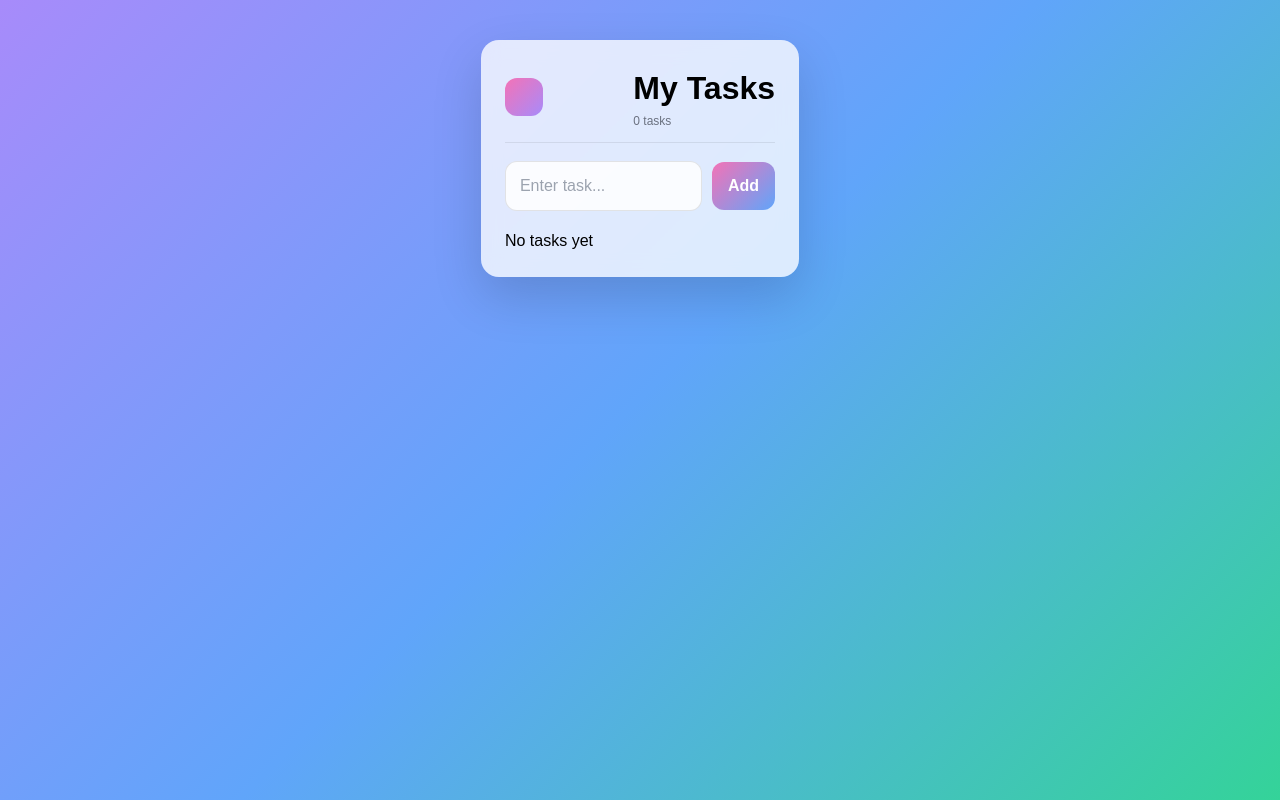
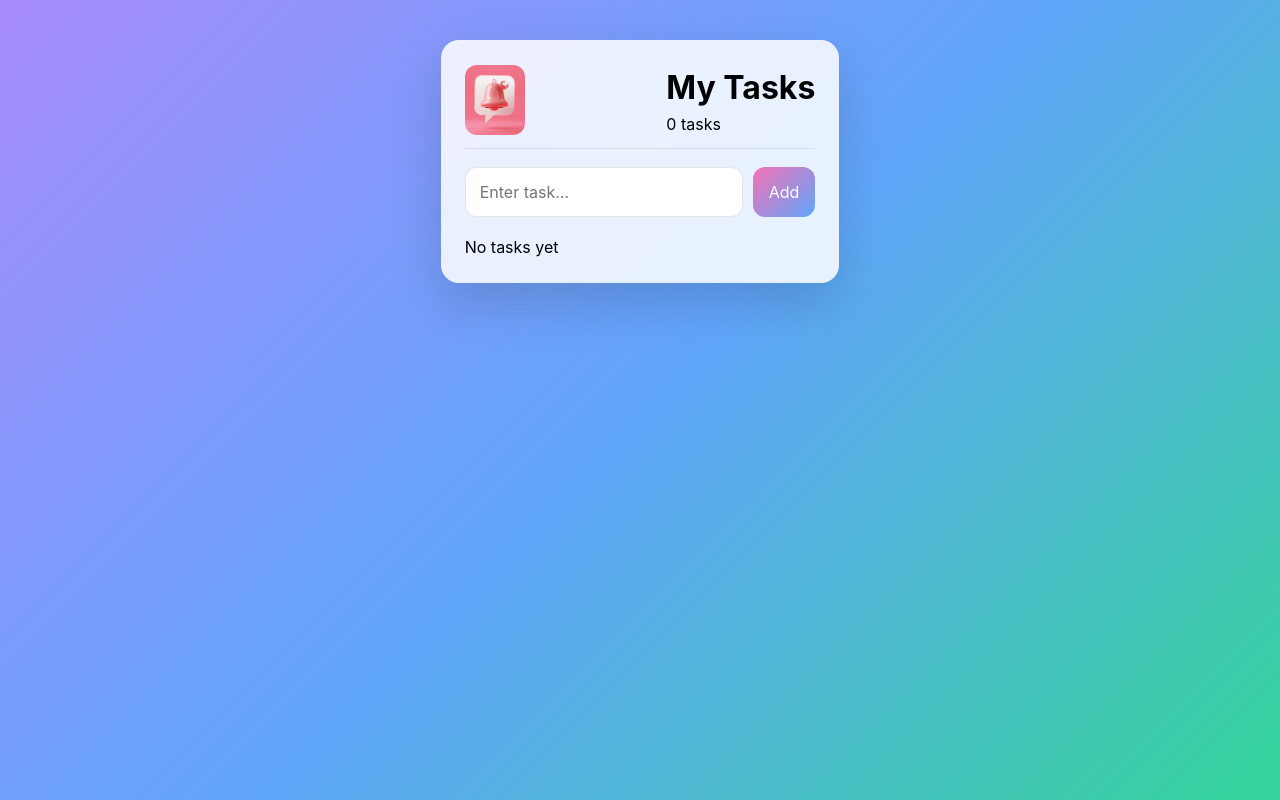
Before and after one commit to harpreetkaur2201/to-do-app, a React (Create React App) app: page / in a window 1280 px wide. Built offline with nearby package versions, Linux system fonts and the light colour scheme.

Commit message:
Add Image

```diff
--- a/src/App.js
+++ b/src/App.js
@@ -11,8 +11,7 @@ function App() {
   return (
     <div className="app">
       <div className="app-header">
-                <div className="logo"></div>
-
+<img src={`${process.env.PUBLIC_URL}/image.png`} alt="logo" className="logo" />
         <div>
           <h1>My Tasks</h1>
           <p className="count">{tasks.length} tasks</p>
--- a/src/css/index.css
+++ b/src/css/index.css
@@ -1,26 +1,24 @@
 @import "./reset.css";
 
 body {
-  margin: 0;
-  font-family: Arial, Helvetica, sans-serif;
-  background: linear-gradient(135deg, #a78bfa, #60a5fa, #34d399);
-  min-height: 100vh;
+  min-height: 100dvh;
   display: flex;
   justify-content: center;
+  align-items: flex-start;
   padding: 40px 20px;
-  box-sizing: border-box;
+  background: linear-gradient(135deg, #a78bfa, #60a5fa, #34d399);
 }
 
-*,
-*::before,
-*::after {
-  box-sizing: border-box;
+.logo {
+  width: 60px;
+  height: 70px;
+  object-fit: cover;
+  border-radius: 12px;
 }
 
 .app {
-  width: min(1100px, calc(100% - 40px));
-  margin: 0 auto;
-  background: rgba(255, 255, 255, 0.78);
+  width: min(1100px, 100%);
+  background: rgba(255, 255, 255, 0.85);
   backdrop-filter: blur(10px);
   border-radius: 18px;
   padding: 24px;
@@ -38,22 +36,9 @@ body {
   border-bottom: 1px solid rgba(0,0,0,0.08);
 }
 
-.logo {
-  width: 38px;
-  height: 38px;
-  border-radius: 12px;
-  background: linear-gradient(135deg, #f472b6, #a78bfa);
-}
-
-.count {
-  font-size: 12px;
-  color: #6b7280;
-}
-
 .task-form {
   display: flex;
   gap: 10px;
-  align-items: center;
 }
 
 .task-form input {
@@ -62,36 +47,35 @@ body {
   padding: 12px 14px;
   border-radius: 12px;
   border: 1px solid rgba(0,0,0,0.1);
-  background: rgba(255, 255, 255, 0.85);
-  outline: none;
-}
-
-.task-form input::placeholder {
-  color: #9ca3af;
 }
 
 .task-form button {
   padding: 12px 16px;
   border-radius: 12px;
   border: none;
-  cursor: pointer;
-  font-weight: bold;
+  background: linear-gradient(135deg, #f472b6, #60a5fa);
   color: white;
-  background: linear-gradient(135deg, #f472b6, #60a5fa);
 }
 
-/* LIST */
 .task-list {
-  display: flex;
-  flex-wrap: wrap;
+  display: grid;
+  grid-template-columns: repeat(4, 1fr);
   gap: 14px;
-  align-items: stretch;
 }
 
-/* CARD */
+@media (max-width: 900px) {
+  .task-list {
+    grid-template-columns: repeat(2, 1fr);
+  }
+}
+
+@media (max-width: 600px) {
+  .task-list {
+    grid-template-columns: 1fr;
+  }
+}
+
 .task-row {
-  flex: 1 1 15rem;
-  min-width: 0;
   display: flex;
   min-height: 120px;
   border-radius: 16px;
@@ -114,18 +98,8 @@ body {
   flex-direction: column;
   justify-content: center;
   align-items: center;
+  background: linear-gradient(135deg, #60a5fa, #a78bfa);
   color: white;
-  background: linear-gradient(135deg, #60a5fa, #a78bfa);
-}
-
-.date-num {
-  font-size: 18px;
-  font-weight: bold;
-}
-
-.date-day {
-  font-size: 12px;
-  opacity: 0.9;
 }
 
 .task-card {
@@ -134,11 +108,6 @@ body {
   display: flex;
   flex-direction: column;
   padding: 12px;
-  overflow: hidden;
-}
-
-.task-info {
-  min-width: 0;
 }
 
 .task-info h3 {
@@ -150,7 +119,7 @@ body {
 }
 
 .task-info p {
-  margin: 6px 0 0;
+  margin-top: 6px;
   font-size: 12px;
   color: #6b7280;
   white-space: nowrap;
@@ -158,26 +127,23 @@ body {
   text-overflow: ellipsis;
 }
 
-/* BUTTONS */
 .task-actions {
   margin-top: auto;
   display: flex;
   justify-content: space-between;
   gap: 8px;
-  flex-wrap: nowrap;
 }
 
 .task-actions button {
   width: 34px;
   height: 34px;
-  flex: 0 0 34px;
+  border-radius: 10px;
   border: none;
-  border-radius: 10px;
-  cursor: pointer;
+  background: rgba(0,0,0,0.05);
   display: flex;
   align-items: center;
   justify-content: center;
-  background: rgba(0,0,0,0.05);
+  cursor: pointer;
   transition: 0.2s ease;
 }
 
@@ -204,19 +170,3 @@ body {
 .task-row.done h3 {
   text-decoration: line-through;
 }
-
-@media (max-width: 900px) {
-  .task-row {
-    flex: 1 1 calc(50% - 14px);
-  }
-}
-
-@media (max-width: 600px) {
-  .task-row {
-    flex: 1 1 100%;
-  }
-
-  .task-actions {
-    justify-content: space-between;
-  }
-}
```
Also changed, not shown: public/image.png (added). Lines whose indentation alone changed are shown as unchanged.
